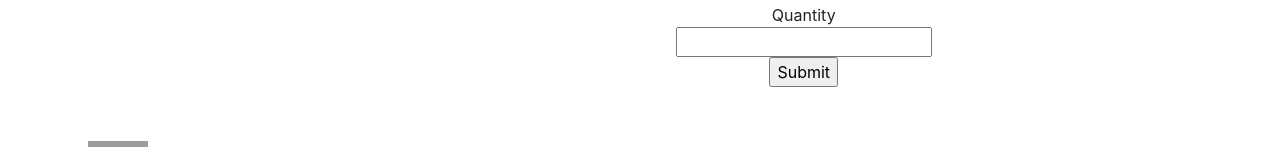
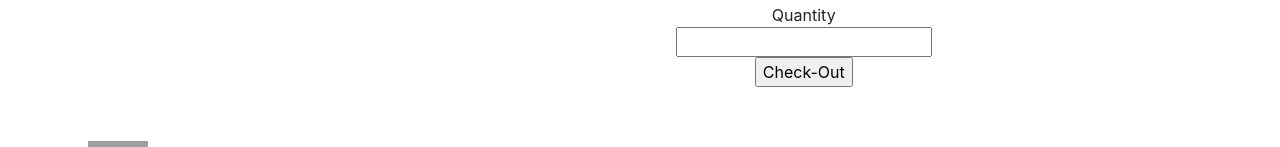
Before and after one commit to dennisnyamweya/pizza_website, a plain HTML site: page index.html in a window 1280 px wide. Shown: the part 1651-1798 px from the top of the page. Drawn offline with nearby package versions, Linux system fonts and the light colour scheme; grey boxes are pictures that could not be loaded.

Commit message:
Check-out button

```diff
--- a/index.html
+++ b/index.html
@@ -126,7 +126,7 @@
 
 
             <div id="totalPrice"></div>
-        <input type='submit' id='submit' value='Submit' onclick="calculateTotal()"/>
+        <input type='submit' id='submit' value='Check-Out' onclick="calculateTotal()"/>
         <div class="show-total"></div>
     </div>
       </div>
```
